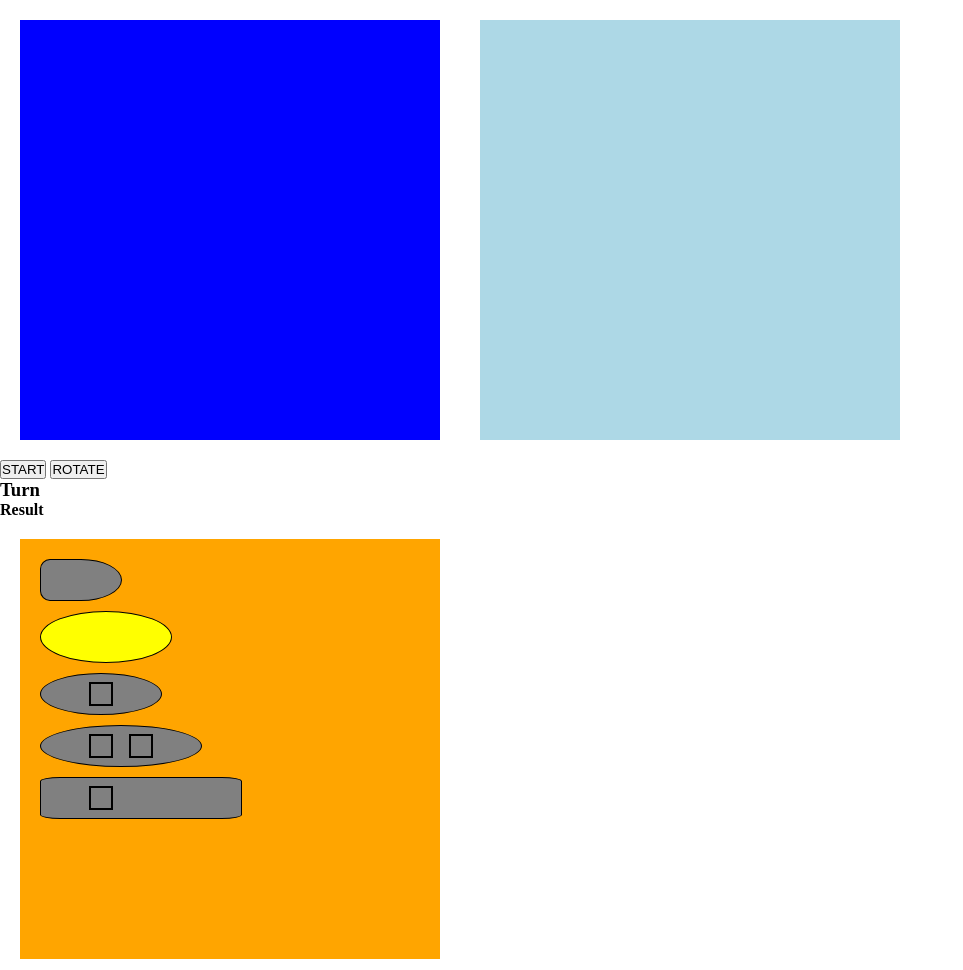
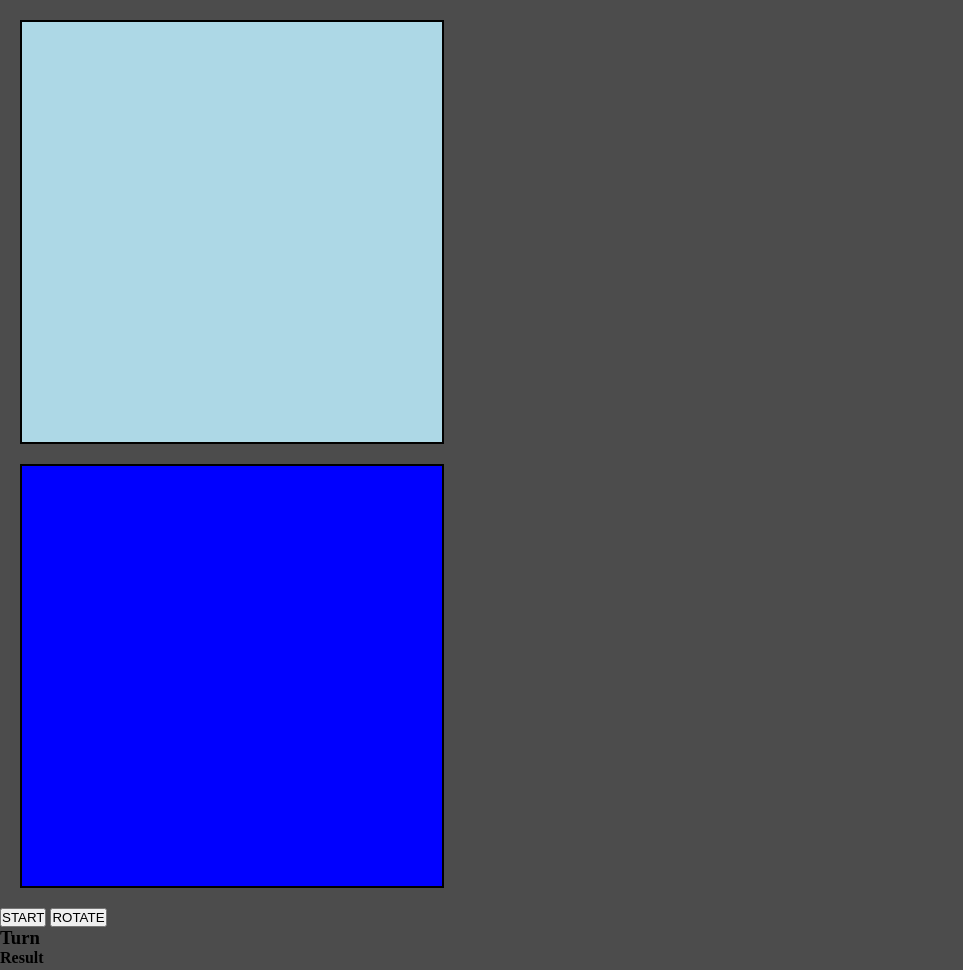
Before and after one commit to dd4no/ShipBattle, a plain HTML site: page index.html in a window 1280 px wide. Shown: the top 970 px of the page, without its empty margins (0-963 px from the left). Drawn offline with Linux system fonts and the light colour scheme.

Commit message:
Refactor code
Change grids to have id's for "player" and "opponent".  Reorder variable groups. Alter HTML layout and element naming. Style grids and ships.

```diff
--- a/app.js
+++ b/app.js
@@ -5,24 +5,24 @@
 // Load document and set up global variables for game objects
 document.addEventListener('DOMContentLoaded', () => {
     // Battle grids
-    const playerGrid = document.querySelector('.player');
-    const opponentGrid = document.querySelector('.opponent');
-    const displayGrid = document.querySelector('.display');
+    const playerGrid = document.querySelector('#player');
+    const opponentGrid = document.querySelector('#opponent');
+    // Grid arrays
+    const playerSquares = [];
+    const opponentSquares = [];
+    // Interface items
+    const startButton = document.querySelector('#start');
+    const rotateButton = document.querySelector('#rotate');
+    const turnDisplay = document.querySelector('#turn');
+    const infoDisplay = document.querySelector('#info');
     // Ships
+    const shipyard = document.querySelector('#shipyard');
     const ships = document.querySelectorAll('.ship');
     const destroyer = document.querySelector('.destroyer-hull');
     const submarine = document.querySelector('.submarine-hull');
     const cruiser = document.querySelector('.cruiser-hull');
     const battleship = document.querySelector('.battleship-hull');
     const carrier = document.querySelector('.carrier-hull');
-    // Interface items
-    const startButton = document.querySelector('#start');
-    const rotateButton = document.querySelector('#rotate');
-    const turnDisplay = document.querySelector('#turn');
-    const infoDisplay = document.querySelector('#info');
-    // Grid square arrays
-    const playerSquares = [];
-    const opponentSquares = [];
 
     // Create Board
     // Make a grid
@@ -83,7 +83,7 @@ document.addEventListener('DOMContentLoaded', () => {
             size: 3,
             directions: [
                 [0,1,2],
-                [0,10,20],
+                [0,10,20]
             ]
         },
         {
--- a/index.html
+++ b/index.html
@@ -13,12 +13,11 @@
 
     <!-- Board Container -->
     <div class="board">
+        <!-- Opponent Grid -->
+        <div id="opponent" class="grid"></div>
         <!-- Player Grid -->
-        <div class="grid player"></div>
-        <!-- Opponent Grid -->
-        <div class="grid opponent"></div>
+        <div id="player" class="grid"></div>
     </div>
-
         <!-- Control Panel -->
         <div class="panel">
             <!-- Start Button -->
@@ -32,7 +31,7 @@
         </div>
 
     <!-- Ships -->
-    <div class="display">
+    <div id="shipyard">
 
         <!-- Destroyer -->
         <div class="ship destroyer-hull" draggable="true">
--- a/style.css
+++ b/style.css
@@ -4,19 +4,41 @@
     /* box-sizing: border-box; */
 }
 
+body {
+    background-color: rgba(0,0,0,.7);
+}
+
 .board {
+    display: block;
+}
+
+.grid {
     display: flex;
-}
-.player {
+    flex-wrap: wrap;
     padding: 10px;
     margin: 20px;
     width: 400px;
     height: 400px;
-    display: flex;
-    flex-wrap: wrap;
+}
+
+#player {
+    border: 2px solid black;
     background: blue;
 }
 
+#opponent {
+    border: 2px solid black;
+    background: lightblue;
+}
+
+#shipyard {
+    margin: 20px;
+    padding: 10px;
+    width: 300px;
+    height: 300px;
+    background: rgb(70, 50, 13);
+
+}
 .grid div {
     outline: -1px solid black;
     /* border: 1px solid white; */
@@ -25,23 +47,7 @@
     /* background: red; */
 }
 
-.opponent {
-    padding: 10px;
-    margin: 20px;
-    width: 400px;
-    height: 400px;
-    display: flex;
-    flex-wrap: wrap;
-    background: lightblue;
-}
 
-.display {
-    padding: 10px;
-    margin: 20px;
-    width: 400px;
-    height: 400px;
-    background: orange;
-}
 
 .ship div {
     width: 40px;
@@ -75,6 +81,10 @@
     display: flex;
     background: yellow;
 }
+#submarine-1 {
+    border: 1px solid black;
+    border-radius: 50%;
+}
 
 
 .cruiser-hull {
@@ -87,7 +97,7 @@
     background: gray;
 }
 #cruiser-1 {
-    outline: 2px solid black;
+    outline: 1px solid black;
     outline-offset: -10px;
 }
 
@@ -101,7 +111,7 @@
     background: gray;
 }
 #battleship-1, #battleship-2{
-    outline: 2px solid black;
+    outline: 1px solid black;
     outline-offset: -10px;
 }
 
@@ -115,7 +125,7 @@
     background: gray;
 }
 #carrier-1 {
-    outline: 2px solid black;
+    outline: 1px solid black;
     outline-offset: -10px;
 }
 
```
Lines whose indentation alone changed are shown as unchanged.
